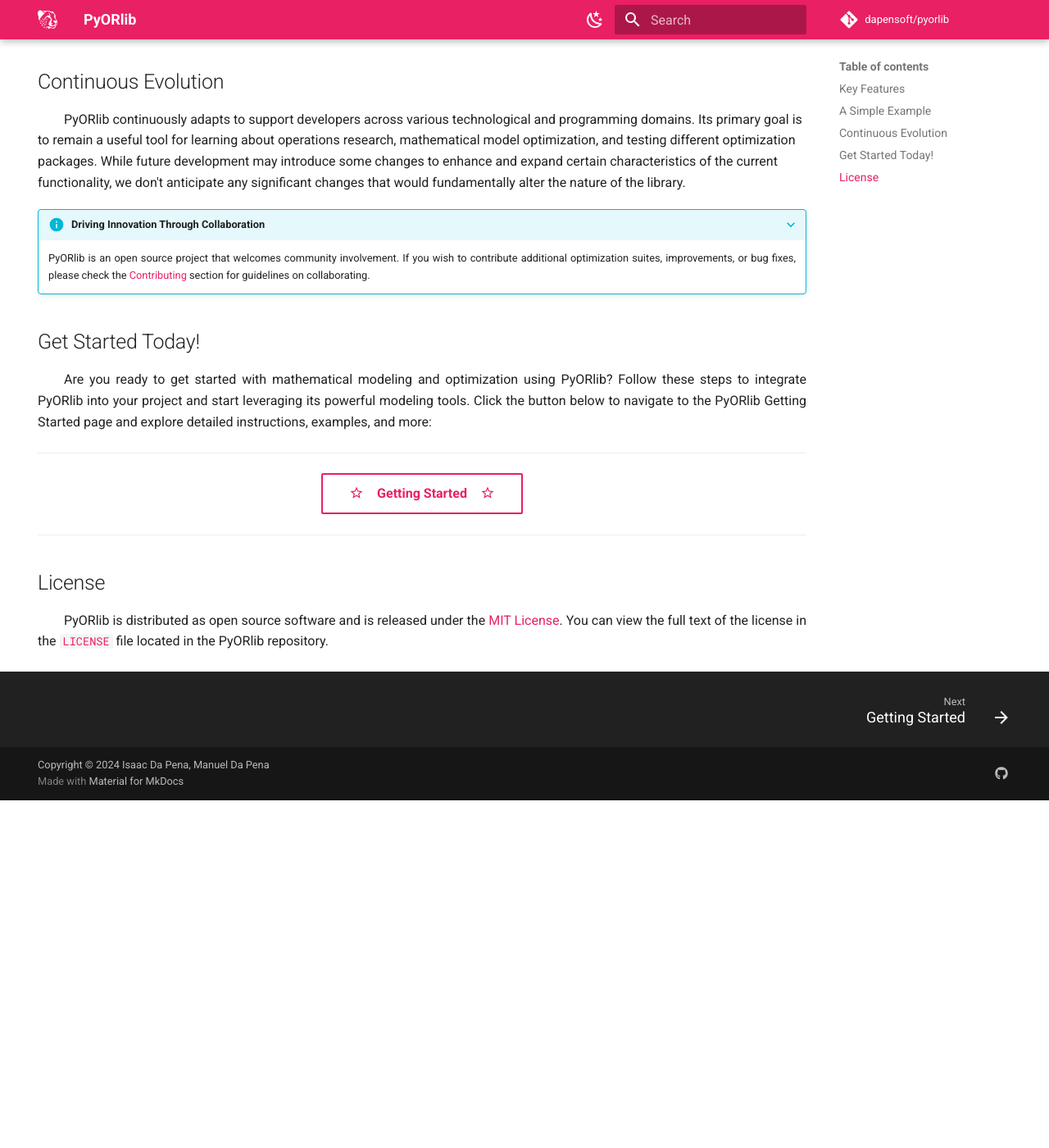
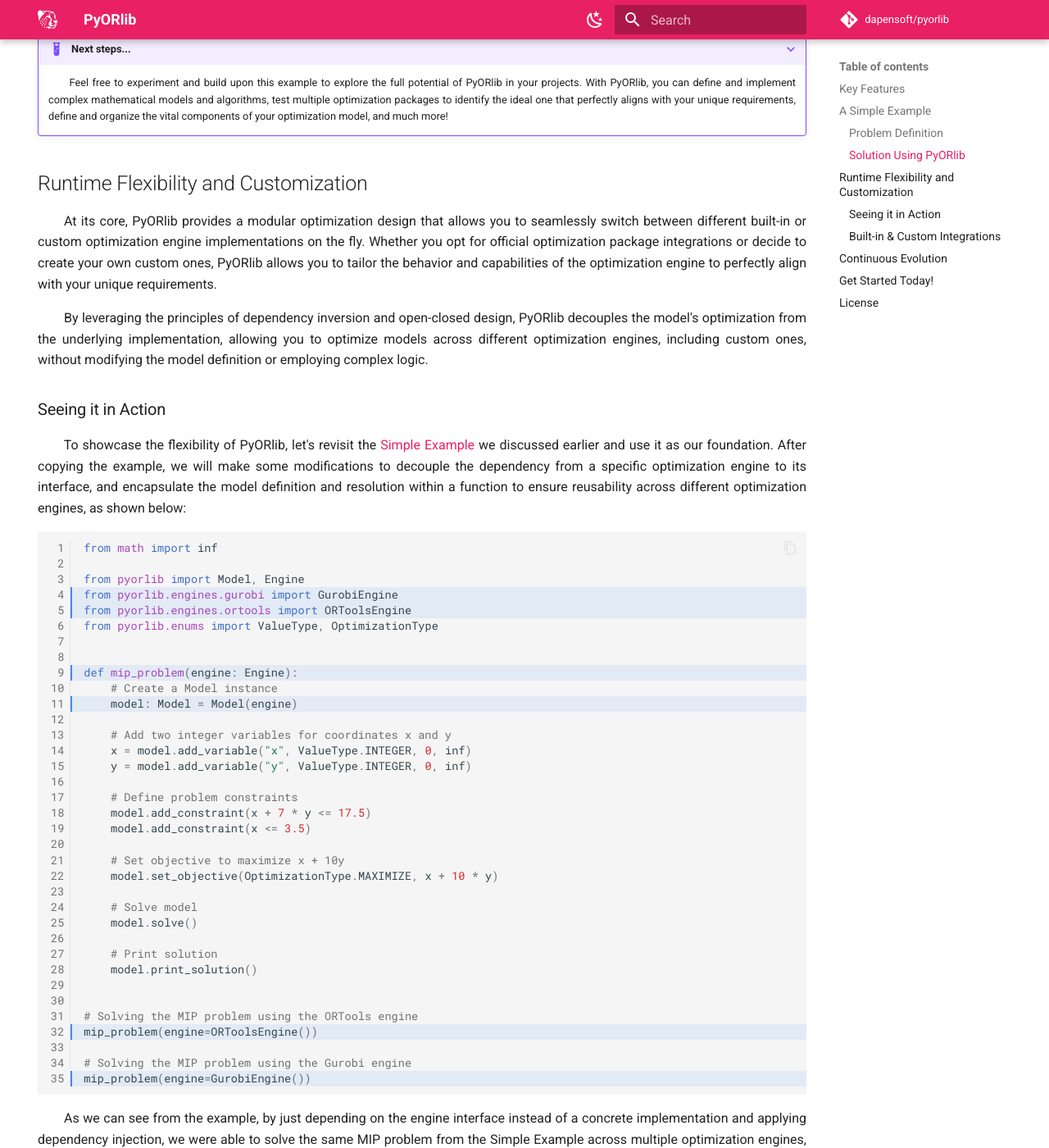
Before and after one commit to dapensoft/pyorlib, an MkDocs documentation site: the page built from docs/index.md, in a window 1280 px wide and 1400 px high, scrolled down 4047 px. Shown: the whole window at 82% size. Built offline with MkDocs 1.6.1 and Material for MkDocs 9.7.7, drawn with Linux system fonts in a browser that asks for light colours; comment, search, counter and statistics services are not loaded; before the commit the page ends 5023 px from its top, so only the background shows below that; some of the changed text lies outside the part shown.

Commit message:
Update documentation index page with the Runtime Flexibility and Customization section

````diff
--- a/docs/index.md
+++ b/docs/index.md
@@ -87,6 +87,8 @@ leverage all the features and capabilities of the library.
 	application in real-world optimization challenges.
 </p>
 
+### Problem Definition
+
 <p style='text-align: justify;'>
     &emsp;&emsp;In this example, we will find the highest integer coordinates <i>(x, y)</i> on the <i>Y-axis</i> within
 	a defined shape. Our objective is to maximize the value of an objective function while satisfying linear
@@ -111,6 +113,8 @@ $$
 <p align="center">
    <img src="./images/examples/simple-example-graph.svg" alt="Simple graph illustrating the feasible region and integer points" width="800px" style="margin-top: -10px;margin-bottom: -20px;">
 </p>
+
+### Solution Using PyORlib
 
 <p style='text-align: justify;'>
 	&emsp;&emsp;In order to model and solve this problem, we'll be using the PyORlib package. In this example, we'll
@@ -269,6 +273,89 @@ Process finished with exit code 0
 </p>
 </details>
 
+## Runtime Flexibility and Customization
+
+<p style='text-align: justify;'>
+    &emsp;&emsp;At its core, PyORlib provides a modular optimization design that allows you to seamlessly switch between
+	different built-in or custom optimization engine implementations on the fly. Whether you opt for official
+	optimization package integrations or decide to create your own custom ones, PyORlib allows you to tailor
+	the behavior and capabilities of the optimization engine to perfectly align with your unique requirements.
+</p>
+
+<p style='text-align: justify;'>
+    &emsp;&emsp;By leveraging the principles of dependency inversion and open-closed design, PyORlib decouples the
+	model's optimization from the underlying implementation, allowing you to optimize models across different
+	optimization engines, including custom ones, without modifying the model definition or employing complex logic.
+</p>
+
+### Seeing it in Action
+
+<p style='text-align: justify;'>
+    &emsp;&emsp;To showcase the flexibility of PyORlib, let's revisit the <a href="#a-simple-example">Simple Example</a>
+	we discussed earlier and use it as our foundation. After copying the example, we will make some modifications to
+	decouple the dependency from a specific optimization engine to its interface, and encapsulate the model definition
+	and resolution within a function to ensure reusability across different optimization engines, as shown below:
+</p>
+
+```Python linenums="1" hl_lines="4-5 9 11 32 35"
+from math import inf
+
+from pyorlib import Model, Engine
+from pyorlib.engines.gurobi import GurobiEngine
+from pyorlib.engines.ortools import ORToolsEngine
+from pyorlib.enums import ValueType, OptimizationType
+
+
+def mip_problem(engine: Engine):
+    # Create a Model instance
+    model: Model = Model(engine)
+
+    # Add two integer variables for coordinates x and y
+    x = model.add_variable("x", ValueType.INTEGER, 0, inf)
+    y = model.add_variable("y", ValueType.INTEGER, 0, inf)
+
+    # Define problem constraints
+    model.add_constraint(x + 7 * y <= 17.5)
+    model.add_constraint(x <= 3.5)
+
+    # Set objective to maximize x + 10y
+    model.set_objective(OptimizationType.MAXIMIZE, x + 10 * y)
+
+    # Solve model
+    model.solve()
+
+    # Print solution
+    model.print_solution()
+
+
+# Solving the MIP problem using the ORTools engine
+mip_problem(engine=ORToolsEngine())
+
+# Solving the MIP problem using the Gurobi engine
+mip_problem(engine=GurobiEngine())
+```
+
+<p style='text-align: justify;'>
+    &emsp;&emsp;As we can see from the example, by just depending on the engine interface instead of a concrete
+	implementation and applying dependency injection, we were able to solve the same MIP problem from the Simple
+	Example across multiple optimization engines, including custom ones, without modifying the underlying model
+	definition and optimization.
+</p>
+
+### Built-in & Custom Integrations
+
+<p style='text-align: justify;'>
+    &emsp;&emsp;Out of the box, PyORlib provides integrations for popular solvers like CPLEX, Gurobi, OR-Tools and PuLP,
+	leveraging their proven algorithms to optimize models reliably. These integrations give you access to top-tier
+	solvers without additional work. However, the options are not limited only to built-in integrations.
+</p>
+
+<p style='text-align: justify;'>
+    &emsp;&emsp;PyORlib also supports custom engine implementations through its extensible and flexible architecture.
+	You can create your own optimization engines by subclassing the base <code>Engine</code> class and implementing the
+	necessary methods, whether using third-party or custom algorithms.
+</p>
+
 ## Continuous Evolution
 
 &emsp;&emsp;PyORlib continuously adapts to support developers across various technological and programming domains. Its
````
